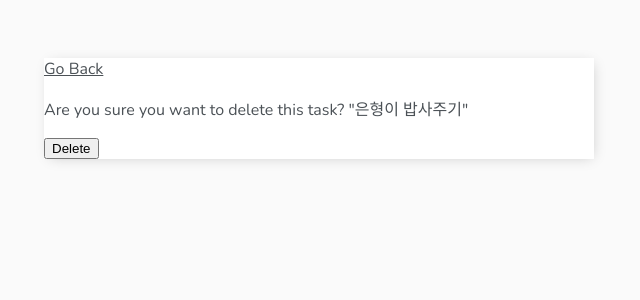
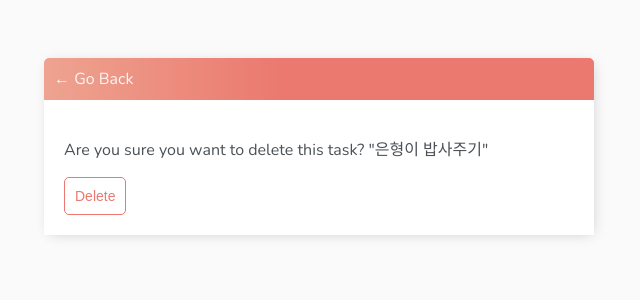
Before and after one commit to ooooo5h/youtube_django_todolist_20220223, a Django app: page /task-delete/8 in a window 1280 px wide. Shown: the top 300 px of the page, without its empty margins (321-961 px from the left). Run offline with Django 4.2, Linux system fonts and the light colour scheme; a user stored in the database is signed in; data comes from the database, SQL or seed files in the repository; both versions use the stored data as it was after the commit.

Commit message:
삭제하는 화면도 css 입혀줌

```diff
--- a/base/templates/base/task_confirm_delete.html
+++ b/base/templates/base/task_confirm_delete.html
@@ -1,10 +1,18 @@
 {% extends 'base/main.html' %}
 {% block content %}
 
-<a href="{% url 'tasks' %}">Go Back</a>
-<form method="POST">
-    {%csrf_token%}
-    <p>Are you sure you want to delete this task? "{{task}}"</p>
-    <input type="submit" value="Delete"/>
-</form>
+<div class="header-bar">
+    <a href="{% url 'tasks' %}">&#8592; Go Back</a>
+</div>
+
+
+<div class="card-body">
+    <form method="POST">
+        {%csrf_token%}
+        <p>Are you sure you want to delete this task? "{{task}}"</p>
+        <input class="button" type="submit" value="Delete"/>
+    </form>
+</div>
+
+
 {% endblock content %}
```
Also changed, not shown: db.sqlite3.
